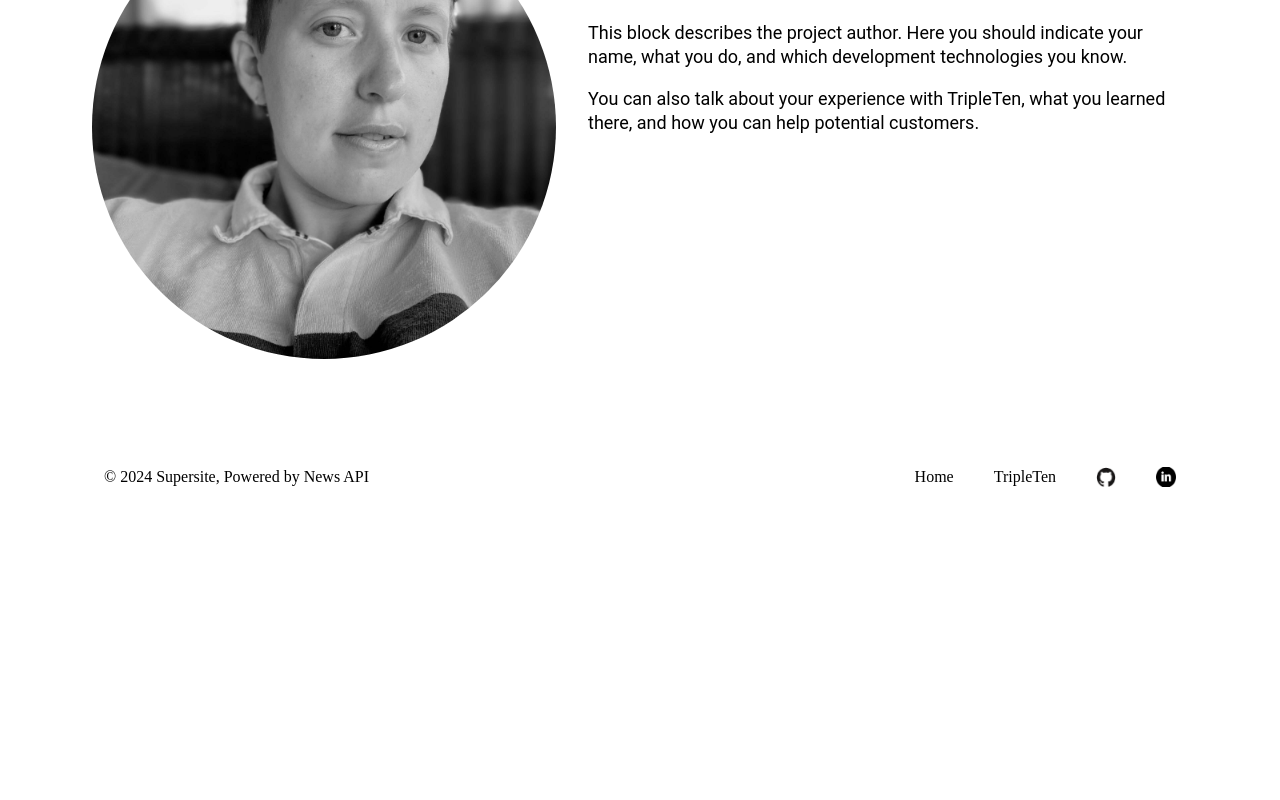
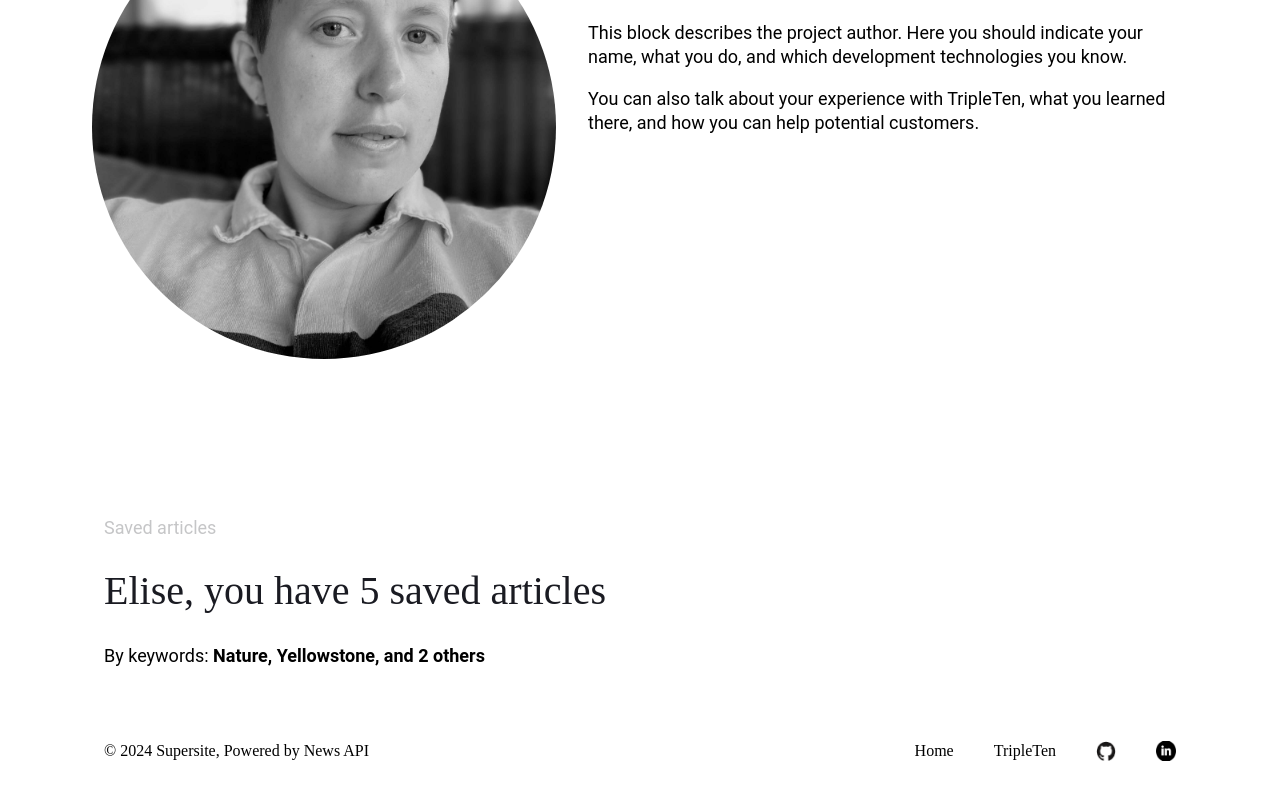
Before and after one commit to annaeckman/News-Explorer-Frontend, a React (Vite) app: page / in a window 1280 px wide. Shown: the part 721-1521 px from the top of the page. Before the commit the page ends 1255 px from the top, so only its background shows below. Built offline with nearby package versions, Linux system fonts and the light colour scheme.

Commit message:
added newscardlist and newscard components directories and files

```diff
--- a/src/components/App/App.jsx
+++ b/src/components/App/App.jsx
@@ -2,12 +2,14 @@ import { useState } from "react";
 import "./App.css";
 import Main from "../Main/Main";
 import Footer from "../Footer/Footer";
+import SavedNews from "../SavedNews/SavedNews";
 
 function App() {
   return (
     <div className="app">
       <div className="app__content">
         <Main />
+        <SavedNews />
         <Footer />
       </div>
     </div>
--- a/src/components/Main/Main.jsx
+++ b/src/components/Main/Main.jsx
@@ -4,7 +4,7 @@ import AboutMe from "../AboutMe/AboutMe";
 
 function Main() {
   return (
-    <main>
+    <main className="main">
       <Header />
       <AboutMe />
     </main>
--- a/src/components/SavedNews/SavedNews.css
+++ b/src/components/SavedNews/SavedNews.css
@@ -0,0 +1,3 @@
+.saved-news {
+  padding: 30px 104px 26px 104px;
+}
--- a/src/components/SavedNews/SavedNews.jsx
+++ b/src/components/SavedNews/SavedNews.jsx
@@ -0,0 +1,14 @@
+import "../SavedNews/SavedNews.css";
+import Nav from "../Nav/Nav";
+import SavedNewsHeader from "../SavedNewsHeader/SavedNewsHeader";
+
+function SavedNews() {
+  return (
+    <div className="saved-news">
+      <Nav />
+      <SavedNewsHeader />
+    </div>
+  );
+}
+
+export default SavedNews;
--- a/src/components/SavedNewsHeader/SavedNewsHeader.css
+++ b/src/components/SavedNewsHeader/SavedNewsHeader.css
@@ -0,0 +1,46 @@
+.saved-news-header {
+  display: flex;
+  flex-direction: column;
+  justify-content: flex-start;
+}
+
+.saved-news-header__title {
+  font-family: "Roboto";
+  font-size: 18px;
+  font-weight: 400;
+  line-height: 24px;
+  text-align: left;
+  color: #1a1b2280;
+  opacity: 0.5;
+  margin: 0;
+  padding-bottom: 28px;
+}
+
+.saved-news-header__subtitle {
+  font-family: "Roboto-Slab";
+  font-size: 40px;
+  font-weight: 400;
+  line-height: 46px;
+  text-align: left;
+  color: #1a1b22;
+  max-width: 530px;
+  margin: 0;
+  padding-bottom: 30px;
+}
+
+.saved-news-header__keywords {
+  margin: 0;
+  font-family: "Roboto";
+  font-size: 18px;
+  font-weight: 400;
+  line-height: 24px;
+  text-align: left;
+}
+
+.saved-news-header__keywords_bold {
+  font-family: "Roboto";
+  font-size: 18px;
+  font-weight: 700;
+  line-height: 24px;
+  text-align: left;
+}
--- a/src/components/SavedNewsHeader/SavedNewsHeader.jsx
+++ b/src/components/SavedNewsHeader/SavedNewsHeader.jsx
@@ -0,0 +1,20 @@
+import "../SavedNewsHeader/SavedNewsHeader.css";
+
+function SavedNewsHeader() {
+  return (
+    <section className="saved-news-header">
+      <h3 className="saved-news-header__title">Saved articles</h3>
+      <p className="saved-news-header__subtitle">
+        Elise, you have 5 saved articles
+      </p>
+      <p className="saved-news-header__keywords">
+        By keywords:{" "}
+        <span className="saved-news-header__keywords_bold">
+          Nature, Yellowstone, and 2 others
+        </span>
+      </p>
+    </section>
+  );
+}
+
+export default SavedNewsHeader;
```
Also changed, not shown: src/components/NewsCardList/NewsCardList.jsx (added, +7 -0 lines), src/components/NewsCardList/NewsCardList.css (added).
